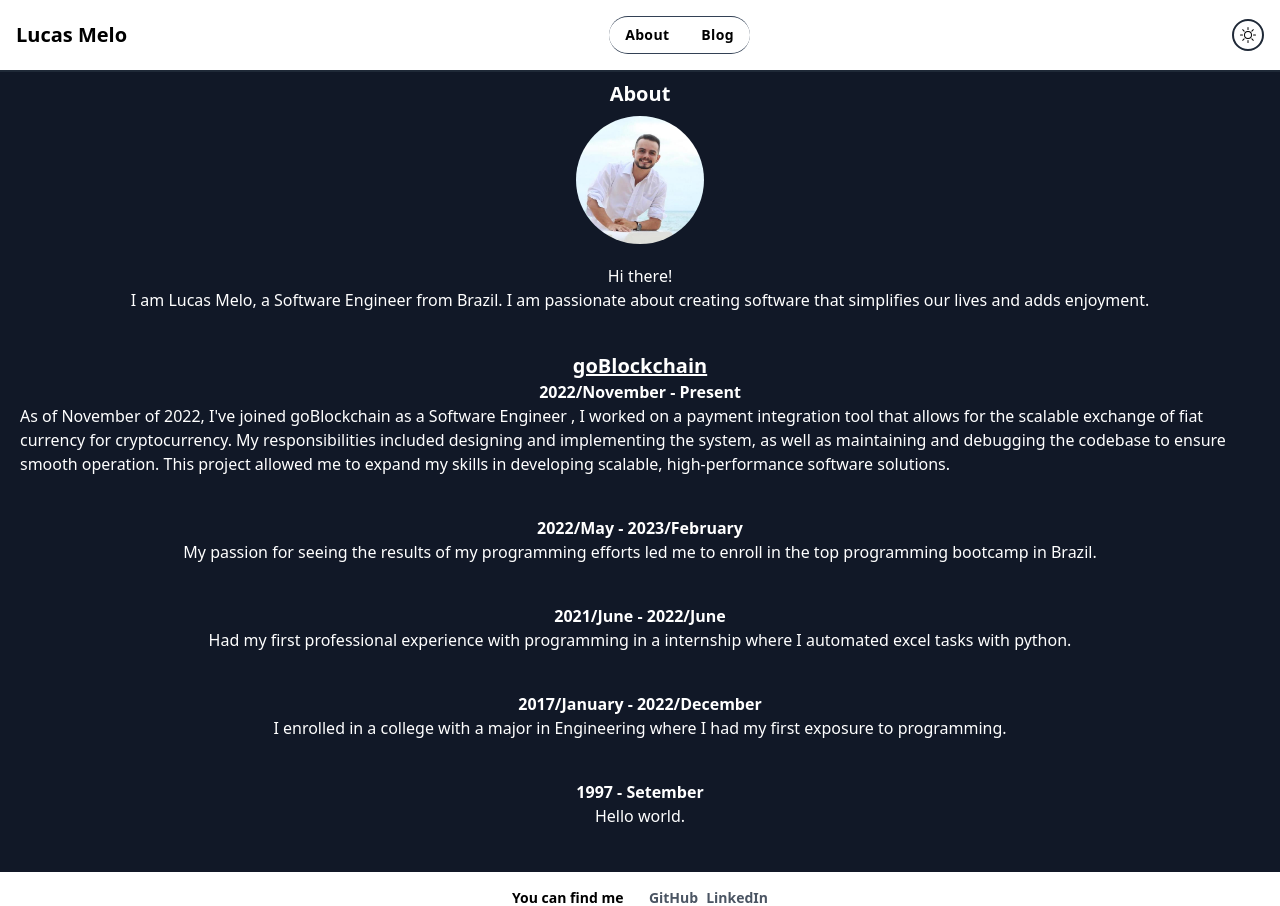
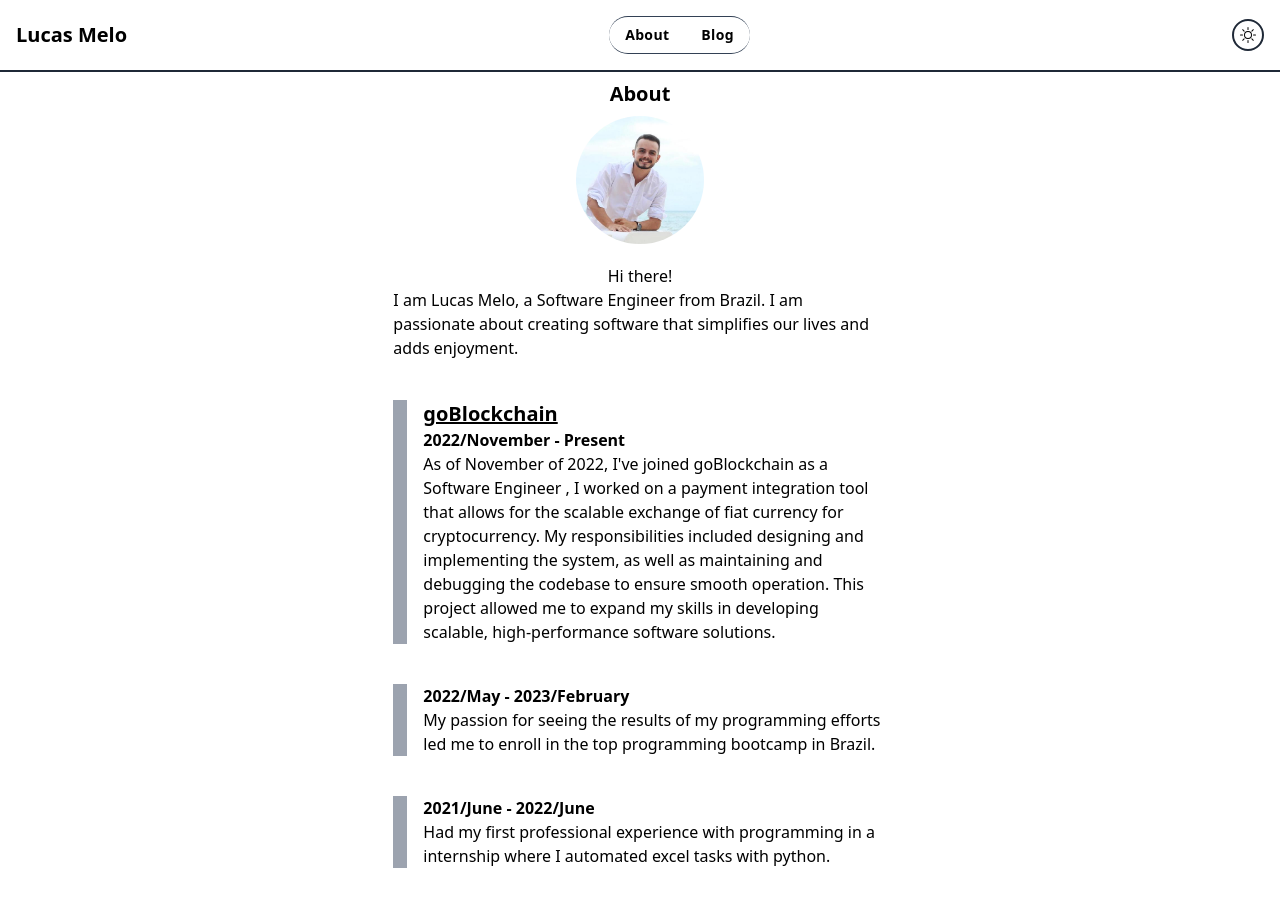
Before and after one commit to Lucas-Melo0/Website, a Next.js app: page /about in a window 1280 px wide. Shown: the top 906 px of the page. Built offline with nearby package versions, Linux system fonts and the light colour scheme.

Commit message:
feat: add a timeline experience to the about me page

```diff
--- a/app/about/page.tsx
+++ b/app/about/page.tsx
@@ -2,22 +2,26 @@ import Image from 'next/image';
 import profilePic from '../../public/photo.jpg';
 export default function Page() {
   return (
-    <div className="min-h-screen bg-gray-900">
-      <div className="container mx-auto">
-        <div className="flex flex-col items-center justify-center text-white">
+    <div className="min-h-screen bg-white dark:bg-gray-900 dark:text-white">
+      <div className="w-5/12 mx-auto mx-auto">
+        <div className="flex flex-col items-center justify-center ">
           <h1 className="text-xl font-bold mt-2">About</h1>
           <div className="w-32 mt-2">
             <Image className="rounded-full object-fit" src={profilePic} alt="Picture of the author" />
           </div>
         </div>
         <div className="flex flex-col items-center justify-center p-5 ">
-          <h1 className="text-white">Hi there!</h1>
-          <h2 className="text-white">
+          <h1>Hi there!</h1>
+          <h2>
             I am Lucas Melo, a Software Engineer from Brazil. I am passionate about creating software that simplifies
             our lives and adds enjoyment.
           </h2>
         </div>
-        <div className="flex flex-col items-center text-white p-5">
+        <div className="flex flex-row p-5 gap-x-4">
+          <div className="bg-gradient-to-r from-gray-400 to-gray-400 bg-no-repeat bg-center bg-[size:1px_100%] bg-cover">
+            <div className="w-3.5 h-3.5 rounded-full bg-gray-400"></div>
+          </div>
+          <div className="flex flex-col items-start">
             <a
               href="https://goblockchain.io/"
               target="_blank"
@@ -28,34 +32,46 @@ export default function Page() {
             </a>
             <h3 className="font-bold">2022/November - Present </h3>
             <h3>
-            As of November of 2022, I've joined goBlockchain as a Software Engineer , I worked on a payment integration
-            tool that allows for the scalable exchange of fiat currency for cryptocurrency. My responsibilities included
-            designing and implementing the system, as well as maintaining and debugging the codebase to ensure smooth
-            operation. This project allowed me to expand my skills in developing scalable, high-performance software
-            solutions.
+              As of November of 2022, I've joined goBlockchain as a Software Engineer , I worked on a payment
+              integration tool that allows for the scalable exchange of fiat currency for cryptocurrency. My
+              responsibilities included designing and implementing the system, as well as maintaining and debugging the
+              codebase to ensure smooth operation. This project allowed me to expand my skills in developing scalable,
+              high-performance software solutions.
             </h3>
           </div>
-        <div className="flex flex-col items-center text-white p-5">
+        </div>
+        <div className="flex flex-row p-5 gap-x-4">
+          <div className="bg-gradient-to-r from-gray-400 to-gray-400 bg-no-repeat bg-center bg-[size:1px_100%] bg-cover">
+            <div className="w-3.5 h-3.5 rounded-full bg-gray-400"></div>
+          </div>
+          <div className="flex flex-col items-start">
             <h3 className="font-bold">2022/May - 2023/February </h3>
             <h3>
-            My passion for seeing the results of my programming efforts led me to enroll in the top programming bootcamp
-            in Brazil.
+              My passion for seeing the results of my programming efforts led me to enroll in the top programming
+              bootcamp in Brazil.
             </h3>
           </div>
-        <div className="flex flex-col items-center text-white p-5">
+        </div>
+        <div className="flex flex-row p-5 gap-x-4">
+          <div className="bg-gradient-to-r from-gray-400 to-gray-400 bg-no-repeat bg-center bg-[size:1px_100%] bg-cover">
+            <div className="w-3.5 h-3.5 rounded-full bg-gray-400"></div>
+          </div>
+          <div className="flex flex-col items-start">
             <h3 className="font-bold">2021/June - 2022/June </h3>
             <h3>
               Had my first professional experience with programming in a internship where I automated excel tasks with
               python.
             </h3>
           </div>
-        <div className="flex flex-col items-center text-white p-5">
+        </div>
+        <div className="flex flex-row p-5 gap-x-4">
+          <div className="bg-gradient-to-r from-gray-400 to-gray-400 bg-no-repeat bg-center bg-[size:1px_100%] bg-cover">
+            <div className="w-3.5 h-3.5 rounded-full bg-gray-400"></div>
+          </div>
+          <div className="flex flex-col items-start">
             <h3 className="font-bold">2017/January - 2022/December</h3>
             <h3>I enrolled in a college with a major in Engineering where I had my first exposure to programming.</h3>
           </div>
-        <div className="flex flex-col items-center text-white p-5">
-          <h3 className="font-bold">1997 - Setember</h3>
-          <h3>Hello world.</h3>
         </div>
       </div>
     </div>
--- a/app/blog/page.tsx
+++ b/app/blog/page.tsx
@@ -7,7 +7,7 @@ export default async function Page() {
   const posts = await getAllPublished();
   const results: any = posts.results;
   return (
-    <div className="min-h-screen bg-gray-900 dark:bg-white ">
+    <div className="min-h-screen bg-white dark:bg-gray-900 ">
       <div className="w-5/12 mx-auto gap-y-3 flex flex-col items-start">
         <div className="mt-16 gap-y-3 flex flex-col">
           {results.map((post: any) => {
@@ -15,23 +15,23 @@ export default async function Page() {
               <Link href={`blog/post/${post.properties.Slug.rich_text[0].plain_text}`}>
                 <div className="  cursor-pointer ">
                   <div>
-                    <h1 className="text-2xl text-white hover:text-orange-400 dark:text-black dark:hover:text-orange-400 font-bold">
+                    <h1 className="text-2xl hover:text-orange-400 dark:text-white dark:hover:text-orange-400 font-bold">
                       {post.properties.Name.title[0].plain_text}{' '}
                     </h1>
                   </div>
-                  <div className="text-gray-400 dark:text-gray-800">
+                  <div className="text-gray-800 dark:text-gray-400">
                     {post.properties.Description.rich_text[0].plain_text}
                   </div>
                   <div className="flex gap-x-4 flex-row">
                     <div className="flex items-center gap-x-2">
                       <AiOutlineCalendar color="gray" />
-                      <p className="text-gray-400 dark:text-gray-800">
+                      <p className="text-gray-800 dark:text-gray-400">
                         {DateFormatter(post.properties.Date.date.start)}
                       </p>
                     </div>
                     <div className="flex items-center gap-x-2">
                       <AiOutlineUser color="gray" />
-                      <p className="text-gray-400 dark:text-gray-800">Lucas Melo</p>
+                      <p className="text-gray-800 dark:text-gray-400">Lucas Melo</p>
                     </div>
                   </div>
                   <span className="w-full border-gray-600 border-b"></span>
```
Lines whose indentation alone changed are shown as unchanged.
